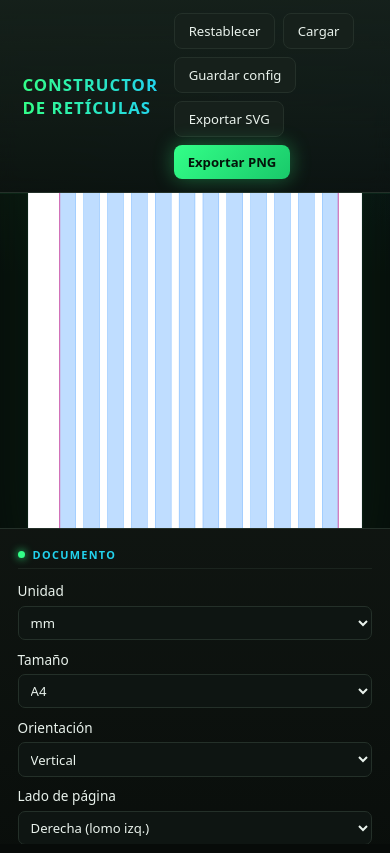
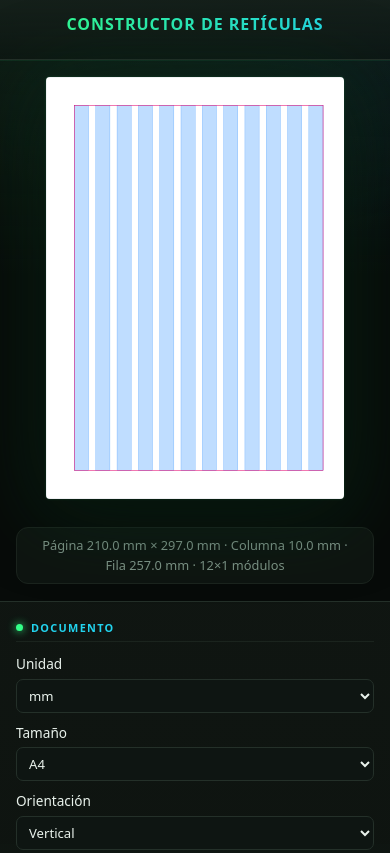
Before and after one commit to sofiabdelia-09/reticle-builder, a website built with Vite: page index.html in a window 390 px wide. Shown: the top 853 px of the page. Built offline with nearby package versions, Linux system fonts and the light colour scheme.

Commit message:
Improve mobile layout and simplify actions to export only
Make mobile a normal scrolling document (no overlapping fixed-height
panes) with a centered title, stacked touch-friendly buttons, and
export actions moved below the controls. Highlight Exportar SVG instead
of PNG. Remove the Restablecer, Cargar and Guardar config actions and
their JSON save/load logic, leaving only PNG and SVG export.

Co-Authored-By: Claude Opus 4.7 <noreply@anthropic.com>

```diff
--- a/index.html
+++ b/index.html
@@ -10,14 +10,10 @@
       <header class="topbar">
         <h1>Constructor de Retículas</h1>
         <div class="topbar-actions">
-          <button id="reset" type="button">Restablecer</button>
-          <label class="import-label">
-            Cargar
-            <input id="import-json" type="file" accept="application/json" hidden />
-          </label>
-          <button id="export-json" type="button">Guardar config</button>
-          <button id="export-svg" type="button">Exportar SVG</button>
-          <button id="export-png" type="button" class="primary">Exportar PNG</button>
+          <div class="export-actions" id="export-actions">
+            <button id="export-png" type="button">Exportar PNG</button>
+            <button id="export-svg" type="button" class="primary">Exportar SVG</button>
+          </div>
         </div>
       </header>
       <main class="layout">
@@ -27,6 +23,7 @@
         </section>
         <aside class="controls" id="controls"></aside>
       </main>
+      <div id="mobile-actions-slot"></div>
     </div>
     <script type="module" src="/src/main.ts"></script>
   </body>
--- a/src/main.ts
+++ b/src/main.ts
@@ -50,12 +50,17 @@ function handleChange(changed: keyof GridConfig): void {
 const syncControls = buildControls(controlsRoot, config, handleChange);
 render();
 
-document.getElementById('reset')!.addEventListener('click', () => {
-  Object.assign(config, DEFAULT_CONFIG);
-  prevUnit = config.unit;
-  syncControls();
-  render();
-});
+// En mobile, los botones de export/guardar van al final (después de los colores).
+const exportActions = document.getElementById('export-actions')!;
+const topbarActions = document.querySelector('.topbar-actions')!;
+const mobileSlot = document.getElementById('mobile-actions-slot')!;
+const mobileMq = window.matchMedia('(max-width: 760px)');
+function placeExportActions(): void {
+  if (mobileMq.matches) mobileSlot.appendChild(exportActions);
+  else topbarActions.appendChild(exportActions);
+}
+placeExportActions();
+mobileMq.addEventListener('change', placeExportActions);
 
 document.getElementById('export-svg')!.addEventListener('click', () => {
   const svg = buildSVG(config, { absolute: true });
@@ -64,26 +69,6 @@ document.getElementById('export-svg')!.addEventListener('click', () => {
 
 document.getElementById('export-png')!.addEventListener('click', () => {
   exportPNG().catch(() => alert('No se pudo generar el PNG.'));
-});
-
-document.getElementById('export-json')!.addEventListener('click', () => {
-  downloadBlob(new Blob([JSON.stringify(config, null, 2)], { type: 'application/json' }), 'reticula.json');
-});
-
-const importInput = document.getElementById('import-json') as HTMLInputElement;
-importInput.addEventListener('change', async () => {
-  const file = importInput.files?.[0];
-  if (!file) return;
-  try {
-    const loaded = JSON.parse(await file.text()) as Partial<GridConfig>;
-    Object.assign(config, DEFAULT_CONFIG, loaded);
-    prevUnit = config.unit;
-    syncControls();
-    render();
-  } catch {
-    alert('No se pudo leer ese archivo de configuración.');
-  }
-  importInput.value = '';
 });
 
 async function exportPNG(): Promise<void> {
--- a/src/style.css
+++ b/src/style.css
@@ -70,6 +70,15 @@ body {
   align-items: center;
   gap: 0.5rem;
   flex-wrap: wrap;
+}
+
+/* En desktop el wrapper desaparece y sus botones fluyen en la topbar. */
+.export-actions {
+  display: contents;
+}
+
+#mobile-actions-slot:empty {
+  display: none;
 }
 
 button,
@@ -460,11 +469,83 @@ button.primary:hover {
 }
 
 @media (max-width: 760px) {
+  /* En mobile la página scrollea como documento normal,
+     en vez de encajar todo en alturas fijas (evita solapamientos). */
+  #app {
+    height: auto;
+    min-height: 100vh;
+  }
+
+  .topbar {
+    flex-direction: column;
+    align-items: stretch;
+    gap: 0.7rem;
+    padding: 0.8rem 1rem;
+  }
+  .topbar h1 {
+    font-size: 1rem;
+    text-align: center;
+  }
+  .topbar-actions {
+    display: grid;
+    grid-template-columns: 1fr 1fr;
+    gap: 0.5rem;
+  }
+  .topbar-actions button,
+  .topbar-actions .import-label {
+    width: 100%;
+    text-align: center;
+    padding: 0.7rem 0.5rem;
+  }
+  .topbar-actions button.primary {
+    grid-column: 1 / -1;
+  }
+
   .layout {
-    grid-template-columns: 1fr;
+    display: block;
+    flex: none;
   }
+
+  .stage {
+    overflow: visible;
+    padding: 1.1rem 1rem;
+    gap: 1.5rem;
+  }
+  .preview {
+    flex: none;
+    width: 100%;
+  }
+  .preview svg {
+    display: block;
+    margin: 0 auto;
+    max-height: 50vh;
+  }
+  .info {
+    align-self: stretch;
+    white-space: normal;
+    line-height: 1.5;
+    border-radius: 12px;
+    margin-top: 0.25rem;
+  }
+
   .controls {
     border-left: none;
     border-top: 1px solid var(--border);
+    overflow: visible;
+    padding: 1.1rem 1rem 1.5rem;
+  }
+
+  #mobile-actions-slot {
+    padding: 1rem 1rem 2rem;
+    border-top: 1px solid var(--border);
+  }
+  #mobile-actions-slot .export-actions {
+    display: grid;
+    gap: 0.6rem;
+  }
+  #mobile-actions-slot .export-actions button {
+    width: 100%;
+    text-align: center;
+    padding: 0.85rem;
   }
 }
```
